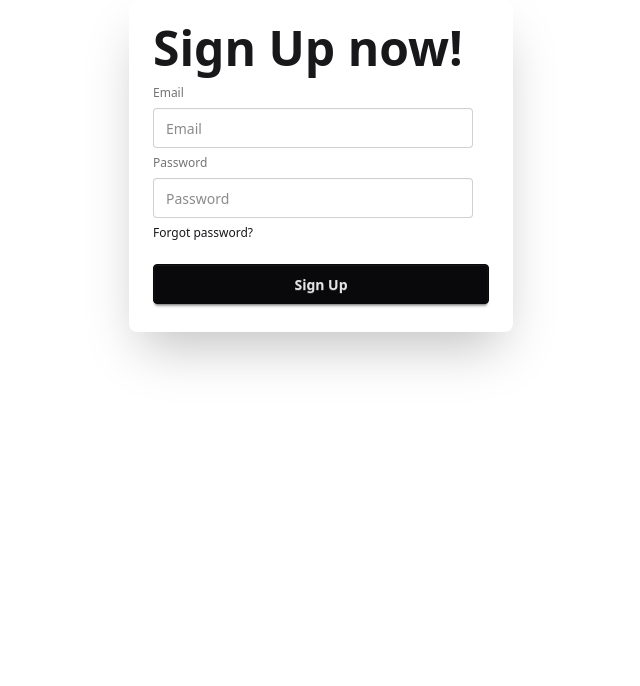
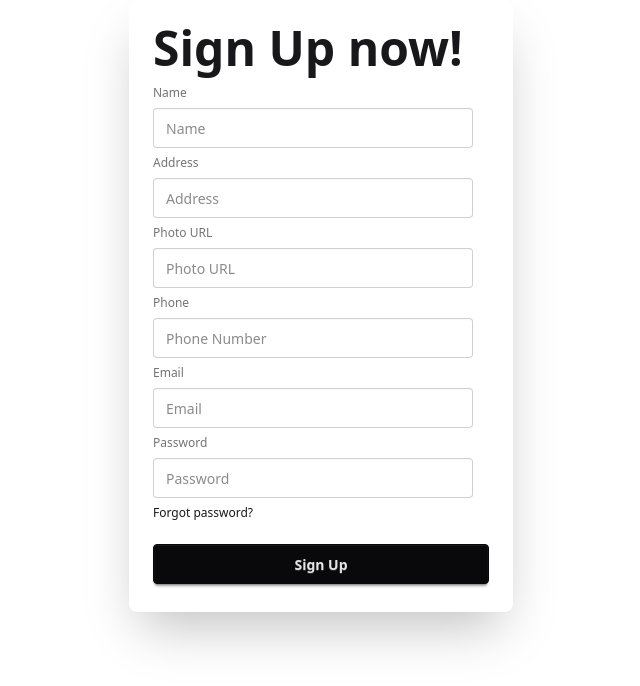
Before and after one commit to arafat22184/coffee-store-client, a React (Vite) app: page /signup in a window 1280 px wide. Shown: the top 686 px of the page, without its empty margins (319-959 px from the left). Built offline with nearby package versions, Linux system fonts and the light colour scheme; no server answers.

Commit message:
store user data to firebase

```diff
--- a/src/Components/SignUp.jsx
+++ b/src/Components/SignUp.jsx
@@ -1,15 +1,100 @@
-import React from "react";
+import React, { use } from "react";
+import { AuthContext } from "../Context/AuthContext";
+import Swal from "sweetalert2";
 
 const SignUp = () => {
+  const { createUser } = use(AuthContext);
+
+  const handleSignUp = (e) => {
+    e.preventDefault();
+    const form = e.target;
+    const formData = new FormData(form);
+
+    const { email, password, ...userProfile } = Object.fromEntries(
+      formData.entries()
+    );
+
+    // Create user in Firebase
+    createUser(email, password)
+      .then((result) => {
+        console.log(result.user);
+        // Save Profile in DB
+        fetch("http://localhost:3000/users", {
+          method: "POST",
+          headers: {
+            "content-type": "application/json",
+          },
+          body: JSON.stringify(userProfile),
+        })
+          .then((res) => res.json())
+          .then((data) => {
+            if (data.insertedId) {
+              Swal.fire({
+                position: "top-end",
+                icon: "success",
+                title: "SignUp Successfully",
+                showConfirmButton: false,
+                timer: 1500,
+              });
+            }
+          });
+      })
+      .catch((error) => {
+        console.log(error);
+      });
+  };
+
   return (
     <div className="card bg-base-100 max-w-sm mx-auto shrink-0 shadow-2xl">
       <div className="card-body">
         <h1 className="text-5xl font-bold">Sign Up now!</h1>
-        <form className="fieldset">
+        <form onSubmit={handleSignUp} className="fieldset">
+          <label className="label">Name</label>
+          <input
+            type="text"
+            name="name"
+            className="input"
+            placeholder="Name"
+            autoComplete="true"
+          />
+          <label className="label">Address</label>
+          <input
+            type="text"
+            name="address"
+            className="input"
+            placeholder="Address"
+          />
+
+          <label className="label">Photo URL</label>
+          <input
+            type="text"
+            name="photo"
+            className="input"
+            placeholder="Photo URL"
+          />
+
+          <label className="label">Phone</label>
+          <input
+            type="text"
+            name="phone"
+            className="input"
+            placeholder="Phone Number"
+          />
+
           <label className="label">Email</label>
-          <input type="email" className="input" placeholder="Email" />
+          <input
+            type="email"
+            name="email"
+            className="input"
+            placeholder="Email"
+          />
           <label className="label">Password</label>
-          <input type="password" className="input" placeholder="Password" />
+          <input
+            type="password"
+            name="password"
+            className="input"
+            placeholder="Password"
+          />
           <div>
             <a className="link link-hover">Forgot password?</a>
           </div>
--- a/src/Context/AuthProvider.jsx
+++ b/src/Context/AuthProvider.jsx
@@ -1,8 +1,14 @@
 import React from "react";
 import { AuthContext } from "./AuthContext";
+import { createUserWithEmailAndPassword } from "firebase/auth";
+import { auth } from "../firebase/firebase.init";
 
 const AuthProvider = ({ children }) => {
-  const userInfo = { name: "arafat" };
+  const createUser = (email, password) => {
+    return createUserWithEmailAndPassword(auth, email, password);
+  };
+
+  const userInfo = { createUser };
 
   return <AuthContext value={userInfo}>{children}</AuthContext>;
 };
```
